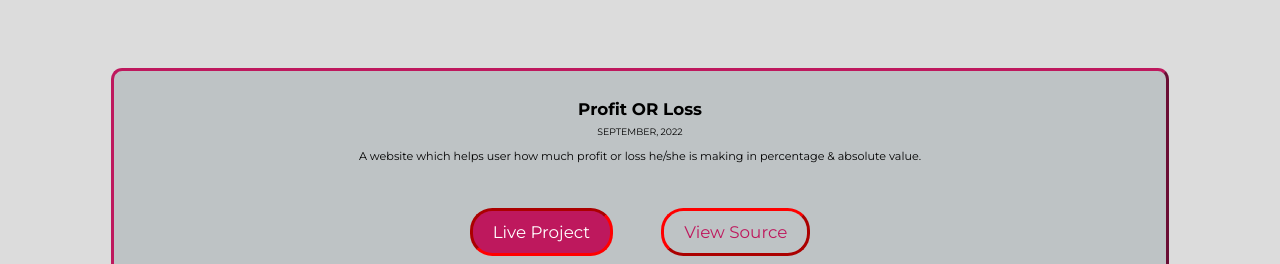
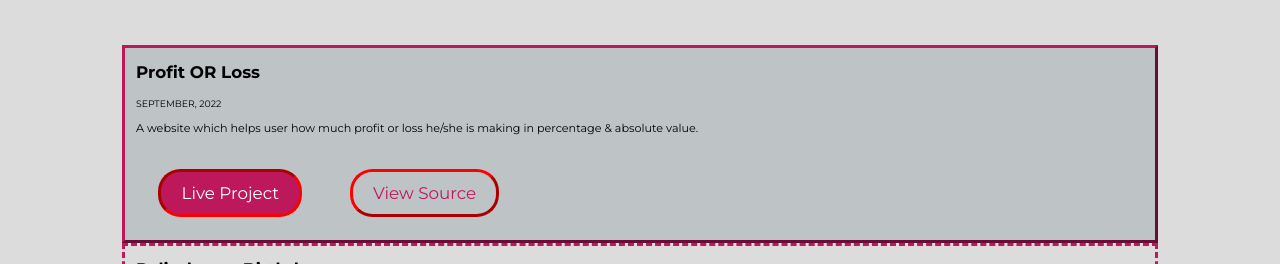
Before and after one commit to xxsameerx/project-page, a plain HTML site: page index.html in a window 1280 px wide. Shown: the part 688-952 px from the top of the page. Drawn offline with Linux system fonts and the light colour scheme.

Commit message:
project css done

```diff
--- a/design.css
+++ b/design.css
@@ -3,7 +3,6 @@
 :root {
   --primary-color:#be185d;
   --off-white: #bec3c5;
-  --dark-gray: #ed38d2;
 }
 
 html{
@@ -43,7 +42,7 @@ hr {
   margin: 2rem 0rem;
 }
 
-/** spaces **/
+
 
 .margin-md {
   margin: 2rem;
@@ -86,8 +85,6 @@ hr {
   border: 1px solid var(--primary-color);
   color: var(--primary-color);
 }
-
-/** look into BEM naming convention for CSS **/
 
 /** lists **/
 
@@ -209,22 +206,6 @@ hr {
 .footer ul {
   padding-inline-start: 0rem;
 }
-
-/** projects **/
-.showcase-list {
-  /* padding: 2rem; */
-  padding: 2rem;
-  border-radius: 1rem;
-  text-align: center;
-  margin: 3rem auto;
-}
-.showcase-list h1 {
-  margin: 0.5rem;
-}
-
-.showcase-list p {
-  padding-bottom: 1rem;
-}
 .button{
   background-color:white;
   border: outset red;
```
